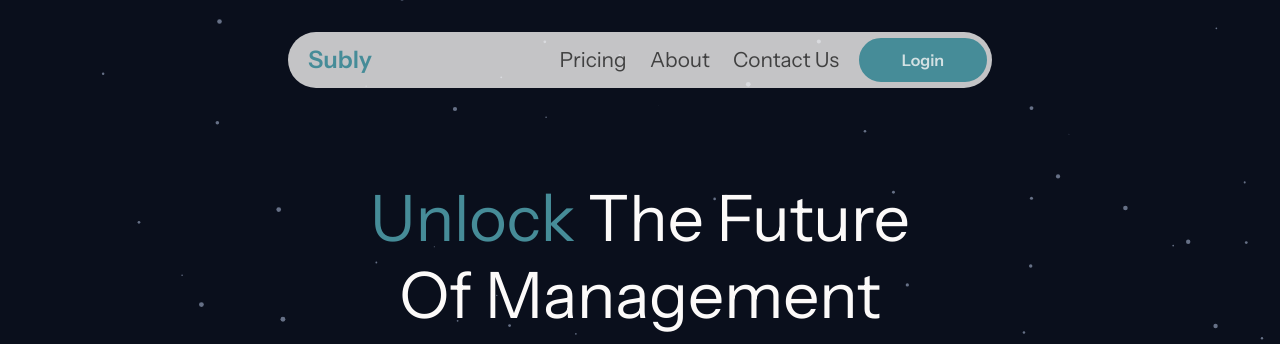
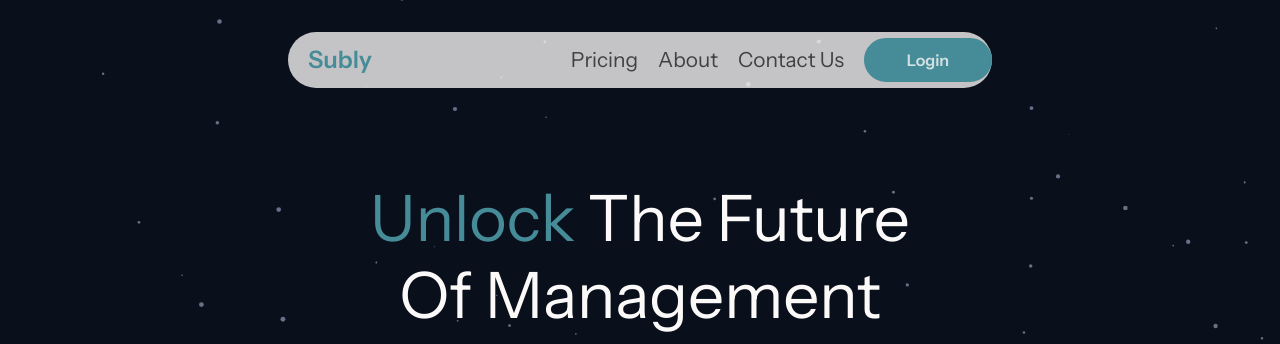
Before and after one commit to MoMhaidat05/ManageSubscriptions, a Flask app: page / in a window 1280 px wide. Shown: the top 344 px of the page. Run offline with Flask 3, Linux system fonts and the light colour scheme; parts of the project's set-up code (start-up, migrations or seed data) failed here and were passed over.

Commit message:
Update layout.css

```diff
--- a/ManageSubscriptions/static/layout.css
+++ b/ManageSubscriptions/static/layout.css
@@ -1,3 +1,6 @@
+* {
+    box-sizing: border-box;
+}
 body{
     background-color: #0A0F1C !important;
     display: flex;
@@ -36,16 +39,15 @@ main {
     border-radius: 28px !important;
     padding: 0px 20px !important;
     padding-right: 0 !important;
-    display: block;
+    display: flex;
+    align-items: center;
 }
 .brand{
     color: #468C98;
     text-decoration: none !important;
     font-weight: bold;
     font-size: 1.5rem;
-    margin-top: auto !important;
     transition: ease-in-out 0.15s;
-    margin-bottom: auto !important;
 }
 .brand:hover,.brand:focus{
     text-shadow: 1px 5px 12px #468C98;
@@ -53,11 +55,11 @@ main {
 }
 #container{
     margin-left: auto !important;
-    margin-top: auto !important;
-    margin-bottom: auto !important;
+    display: flex;
+    align-items: center;
+    gap: 20px;
 }
 .nav-item{
-    margin-right: 20px !important;
     text-decoration: none;
     color: #414141;
     font-weight: 400 !important;
@@ -78,9 +80,7 @@ main {
     color: #fcfaf9c5 !important;
 
     background-color: #468C98 !important;
-    margin-right: 5px !important;
-    margin-top: auto !important;
-    margin-bottom: auto !important;
+    margin-left: 20px !important;
     border-radius: 28px !important;
     border: 2px solid #468C98 !important;
     font-size: 1rem !important;
@@ -98,7 +98,7 @@ main {
 }
 footer{
     background-color: #fcfaf9c5;
-    width:100vw;
+    width: 100%;
 }
 .colored-hook{
     color: #468C98;
@@ -158,7 +158,7 @@ h6{
     }
     .navbar{
         height: 3.5rem !important;
-        width: 100vw !important;
+        width: 100% !important;
         background-color: #fcfaf9c5;
         padding: 0px 10px !important;
         display: block;
```
